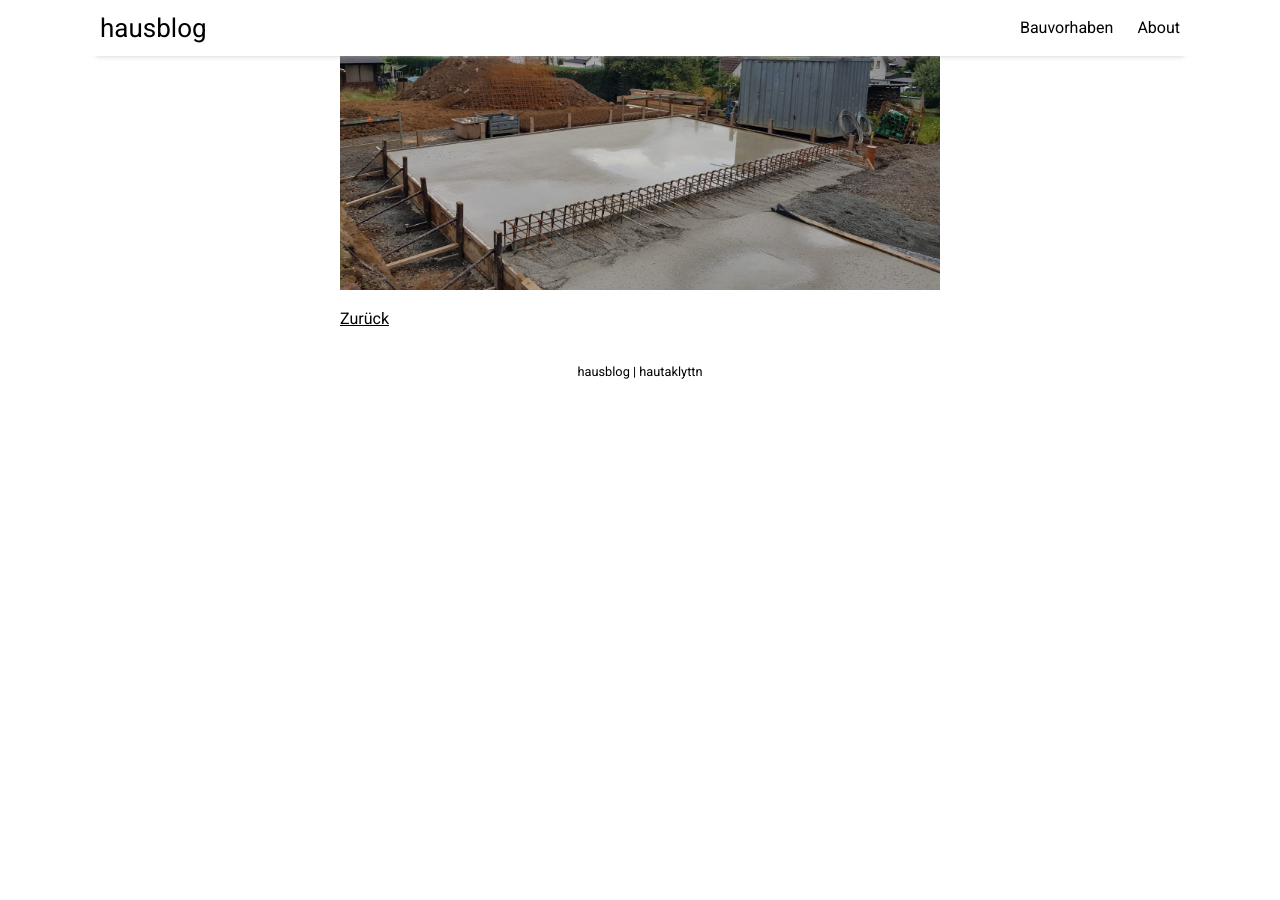
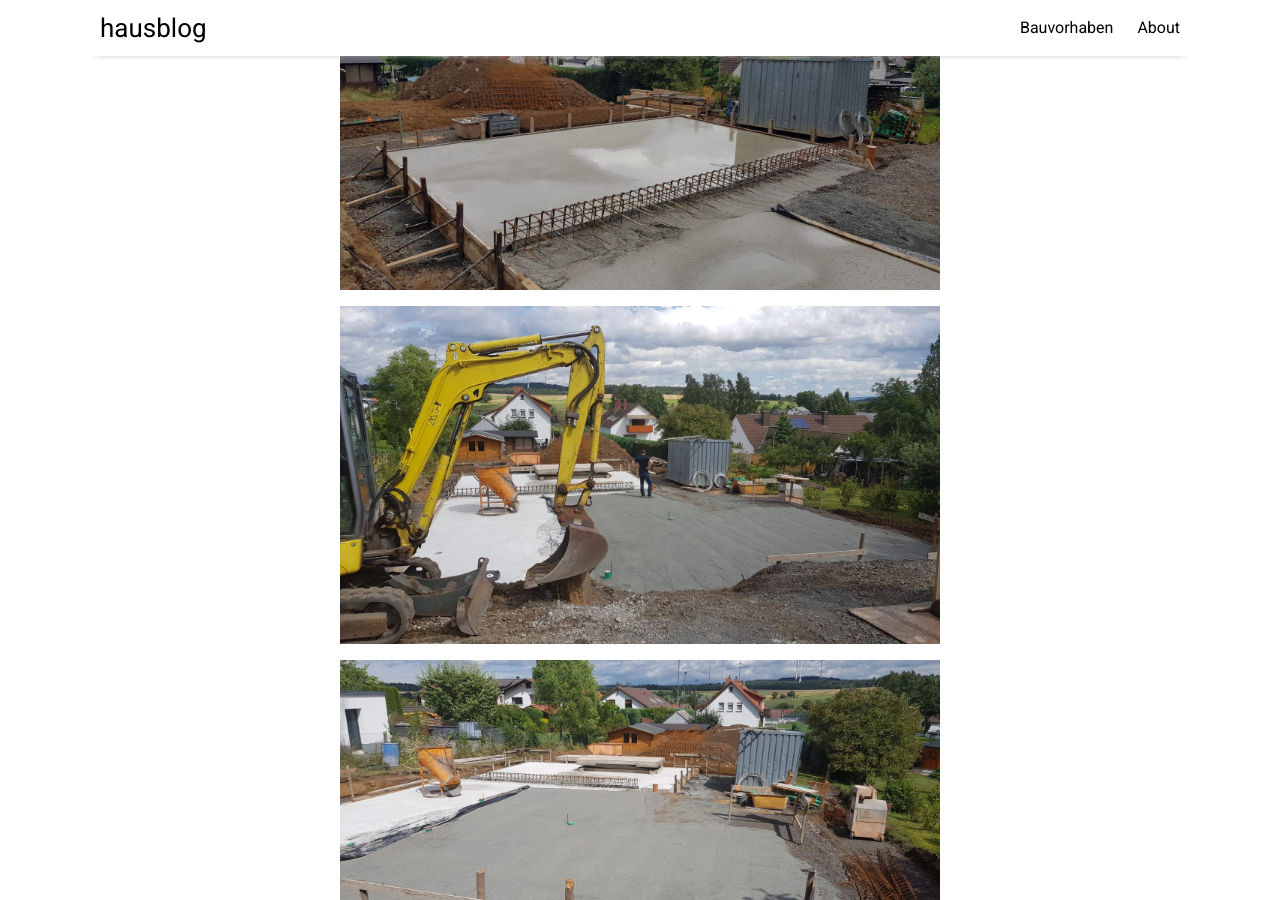
Before and after one commit to Hautaklyttn/hausblog, a Jekyll site: the page built from docs/_posts/2019-08-15-bodenplatte.md, in a window 1280 px wide and 900 px high, scrolled down 2715 px. Built offline with Jekyll 4.4.1, drawn with Linux system fonts in a browser that asks for light colours; nearby versions of some CDN libraries; library files that are not in the unit come from our copies; before the commit the page ends 3120 px from its top, so only the background shows below that.

Commit message:
Images added

```diff
--- a/docs/_layouts/post.html
+++ b/docs/_layouts/post.html
@@ -39,7 +39,7 @@ layout: default
     {% include disqus.html %}
   {% endif %}
 
-  <script src="assets/jquery.js"></script>
+  <script src="../assets/jquery.js"></script>
   {% include lightbox.html %}
 
 
--- a/docs/_posts/2019-08-15-bodenplatte.md
+++ b/docs/_posts/2019-08-15-bodenplatte.md
@@ -17,4 +17,8 @@ image: bodenplatte_front.jpg
 
 ![(06)](../assets/img/15_08_2019_(6).jpg)
 
+![(07)](../assets/img/15_08_2019_(7).jpg)
+
+![(08)](../assets/img/15_08_2019_(8).jpg)
+
 [Zurück](/hausblog)
```
Also changed, not shown: docs/assets/img/15_08_2019_(7).jpg (added), docs/assets/img/15_08_2019_(8).jpg (added).
